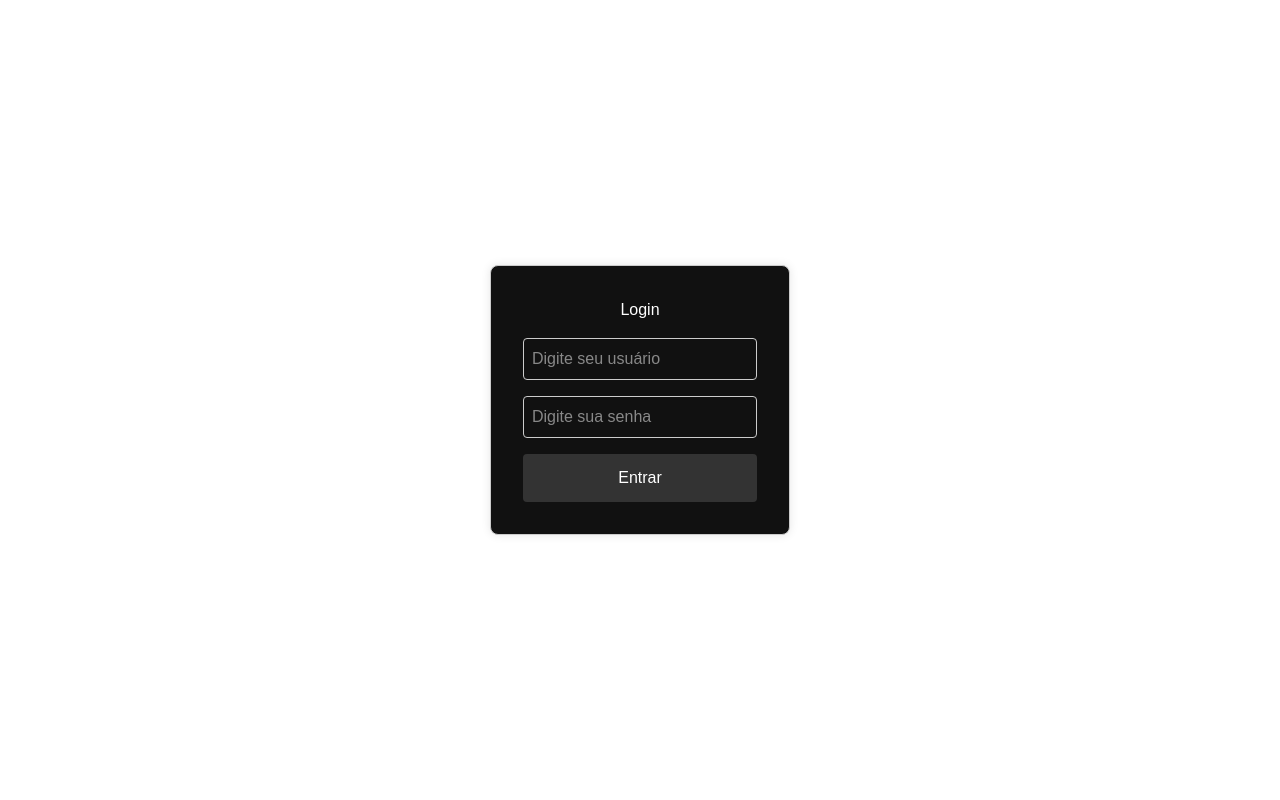
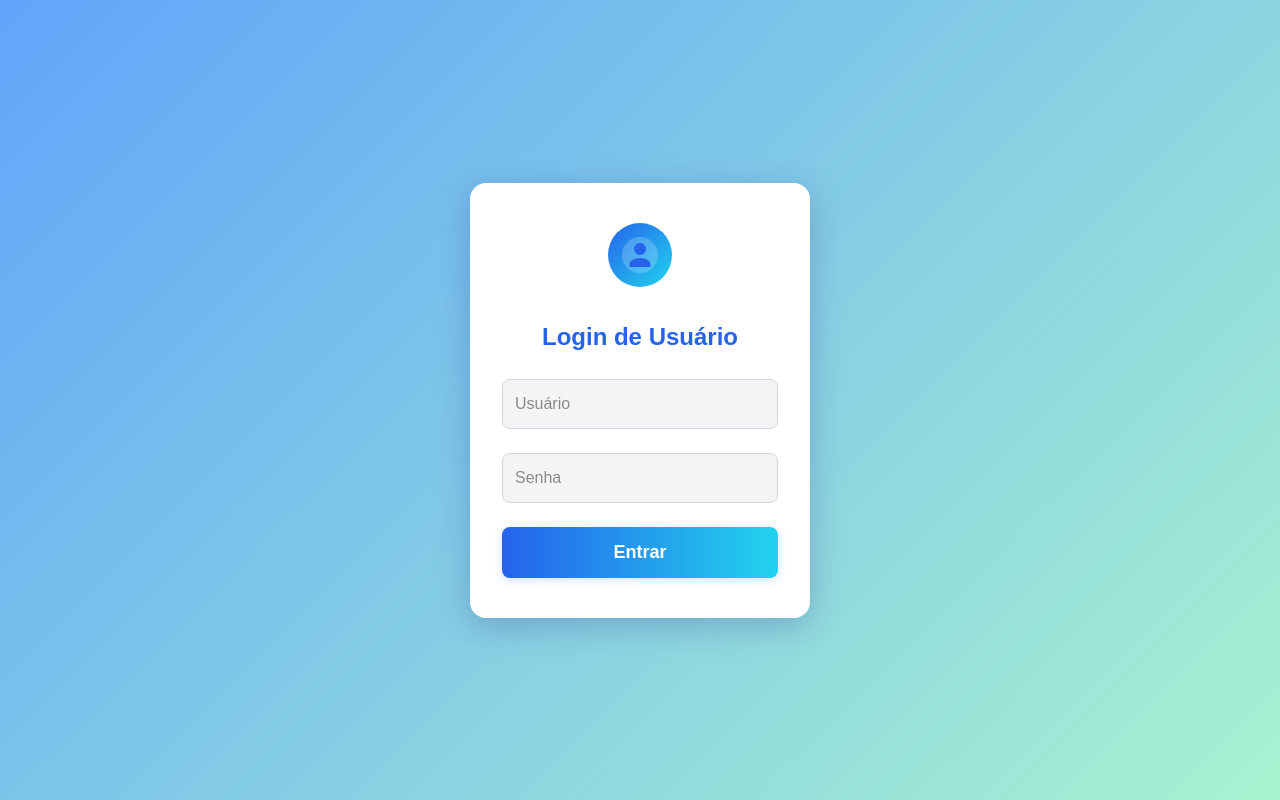
Before and after one commit to EltonFrutal/Painel-frontend, a Next.js app: page / in a window 1280 px wide. Built offline with nearby package versions, Linux system fonts and the light colour scheme.

Commit message:
Atualização em 01/06/2025 15:42

```diff
--- /dev/null
+++ b/app/dashboard/page.tsx
@@ -0,0 +1,86 @@
+'use client';
+
+import {
+  ShoppingCart,
+  DollarSign,
+  CreditCard,
+  History,
+  Box,         // <-- Use o ícone Box (uma caixa só)
+  ShoppingBag,
+  BarChart2,
+  Gauge
+} from 'lucide-react';
+
+const botoes = [
+  { titulo: 'Vendas',        cor: '#2563eb', icone: ShoppingCart },
+  { titulo: 'A Receber',     cor: '#22c55e', icone: DollarSign },
+  { titulo: 'A Pagar',       cor: '#ef4444', icone: CreditCard },
+  { titulo: 'Históricos',    cor: '#a21caf', icone: History },
+  { titulo: 'Estoque',       cor: '#0ea5e9', icone: Box },           // <-- Agora usa Box
+  { titulo: 'Compras',       cor: '#f59e42', icone: ShoppingBag },
+  { titulo: 'Resultados',    cor: '#16a34a', icone: BarChart2 },
+  { titulo: 'Indicadores',   cor: '#fbbf24', icone: Gauge },
+];
+
+export default function Dashboard() {
+  return (
+    <main style={{
+      minHeight: '100vh',
+      background: 'linear-gradient(135deg, #f3f4f6 0%, #dbeafe 100%)',
+      display: 'flex',
+      flexDirection: 'column',
+      justifyContent: 'center',
+      alignItems: 'center'
+    }}>
+      <div style={{
+        display: 'grid',
+        gridTemplateColumns: 'repeat(4, 1fr)',
+        gap: '2rem',
+        justifyItems: 'center',
+        alignItems: 'center',
+        width: 520,
+        maxWidth: '90vw'
+      }}>
+        {botoes.map((botao) => {
+          const Icon = botao.icone;
+          return (
+            <div key={botao.titulo} style={{ display: 'flex', flexDirection: 'column', alignItems: 'center' }}>
+              <button
+                style={{
+                  width: 96,
+                  height: 96,
+                  background: botao.cor,
+                  border: 'none',
+                  borderRadius: 16,
+                  boxShadow: `0 2px 12px ${botao.cor}55`,
+                  display: 'flex',
+                  flexDirection: 'column',
+                  alignItems: 'center',
+                  justifyContent: 'center',
+                  gap: 8,
+                  cursor: 'pointer',
+                  transition: 'transform 0.15s, box-shadow 0.15s',
+                  fontSize: 15
+                }}
+                onClick={() => alert(`Você clicou em ${botao.titulo}`)}
+                onMouseOver={e => (e.currentTarget.style.transform = 'scale(1.07)')}
+                onMouseOut={e => (e.currentTarget.style.transform = 'scale(1)')}
+              >
+                <Icon size={36} color="#fff" strokeWidth={2.5} />
+              </button>
+              <span style={{
+                marginTop: 10,
+                color: '#222',
+                fontWeight: 400,
+                fontSize: 15,
+                textAlign: 'center'
+              }}>
+                {botao.titulo}
+              </span>
+            </div>
+          );
+        })}
+      </div>
+    </main>
+  );
+}
--- a/app/page.tsx
+++ b/app/page.tsx
@@ -6,60 +6,130 @@ import { useRouter } from 'next/navigation';
 export default function Home() {
   const [usuario, setUsuario] = useState('');
   const [senha, setSenha] = useState('');
+  const [sucesso, setSucesso] = useState(false);
   const router = useRouter();
 
   const handleLogin = (e: React.FormEvent) => {
     e.preventDefault();
-
-    // Simulação simples: login correto é 'Elton' e '123456'
     if (usuario === 'Elton' && senha === '123456') {
-      alert('Login bem-sucedido!');
-      router.push('/dashboard');
+      setSucesso(true);
+      setTimeout(() => {
+        router.push('/dashboard');
+      }, 3000);
     } else {
       alert('Usuário ou senha inválidos. Tente novamente.');
     }
   };
 
   return (
-    <main style={{ display: 'flex', justifyContent: 'center', alignItems: 'center', height: '100vh', backgroundColor: '#fff' }}>
+    <main style={{
+      minHeight: '100vh',
+      background: 'linear-gradient(135deg, #60a5fa 0%, #a7f3d0 100%)',
+      display: 'flex',
+      justifyContent: 'center',
+      alignItems: 'center'
+    }}>
       <form
         onSubmit={handleLogin}
         style={{
+          background: '#fff',
+          borderRadius: 16,
+          boxShadow: '0 8px 32px 0 rgba(31, 38, 135, 0.25)',
+          padding: '2.5rem 2rem',
+          width: 340,
           display: 'flex',
           flexDirection: 'column',
-          gap: '1rem',
-          width: '300px',
-          padding: '2rem',
-          border: '1px solid #ccc',
-          borderRadius: '8px',
-          boxShadow: '0 0 10px rgba(0,0,0,0.1)',
-          backgroundColor: '#111',
-          color: '#fff'
+          gap: '1.5rem',
+          alignItems: 'center'
         }}
       >
-        <h1 style={{ textAlign: 'center' }}>Login</h1>
+        <div style={{
+          background: 'linear-gradient(135deg, #2563eb 0%, #22d3ee 100%)',
+          borderRadius: '50%',
+          width: 64,
+          height: 64,
+          display: 'flex',
+          alignItems: 'center',
+          justifyContent: 'center',
+          marginBottom: 8
+        }}>
+          <svg width="36" height="36" fill="none" viewBox="0 0 24 24">
+            <circle cx="12" cy="12" r="12" fill="#fff" opacity="0.2"/>
+            <path d="M12 12a4 4 0 100-8 4 4 0 000 8zm0 2c-4 0-7 2-7 4v2h14v-2c0-2-3-4-7-4z" fill="#2563eb"/>
+          </svg>
+        </div>
+        <h1 style={{
+          fontSize: 24,
+          fontWeight: 700,
+          color: '#2563eb',
+          margin: 0
+        }}>Login de Usuário</h1>
         <input
           type="text"
-          placeholder="Digite seu usuário"
+          placeholder="Usuário"
           value={usuario}
           onChange={(e) => setUsuario(e.target.value)}
           required
-          style={{ padding: '0.5rem', borderRadius: '4px', border: '1px solid #ccc' }}
+          style={{
+            width: '100%',
+            padding: '0.75rem',
+            borderRadius: 8,
+            border: '1px solid #d1d5db',
+            fontSize: 16,
+            outline: 'none',
+            background: '#f3f4f6',
+            color: '#222'
+          }}
         />
         <input
           type="password"
-          placeholder="Digite sua senha"
+          placeholder="Senha"
           value={senha}
           onChange={(e) => setSenha(e.target.value)}
           required
-          style={{ padding: '0.5rem', borderRadius: '4px', border: '1px solid #ccc' }}
+          style={{
+            width: '100%',
+            padding: '0.75rem',
+            borderRadius: 8,
+            border: '1px solid #d1d5db',
+            fontSize: 16,
+            outline: 'none',
+            background: '#f3f4f6',
+            color: '#222'
+          }}
         />
         <button
           type="submit"
-          style={{ padding: '0.75rem', backgroundColor: '#333', color: '#fff', border: 'none', borderRadius: '4px', cursor: 'pointer' }}
+          style={{
+            width: '100%',
+            padding: '0.75rem',
+            background: 'linear-gradient(90deg, #2563eb 0%, #22d3ee 100%)',
+            color: '#fff',
+            border: 'none',
+            borderRadius: 8,
+            fontWeight: 600,
+            fontSize: 18,
+            cursor: 'pointer',
+            boxShadow: '0 2px 8px #2563eb33'
+          }}
         >
           Entrar
         </button>
+        {sucesso && (
+          <div style={{
+            marginTop: 10,
+            background: '#22c55e',
+            color: '#fff',
+            padding: '0.75rem 1rem',
+            borderRadius: 8,
+            fontWeight: 600,
+            fontSize: 16,
+            boxShadow: '0 2px 8px #22c55e33',
+            transition: 'opacity 0.3s'
+          }}>
+            Login bem-sucedido! Redirecionando...
+          </div>
+        )}
       </form>
     </main>
   );
```
